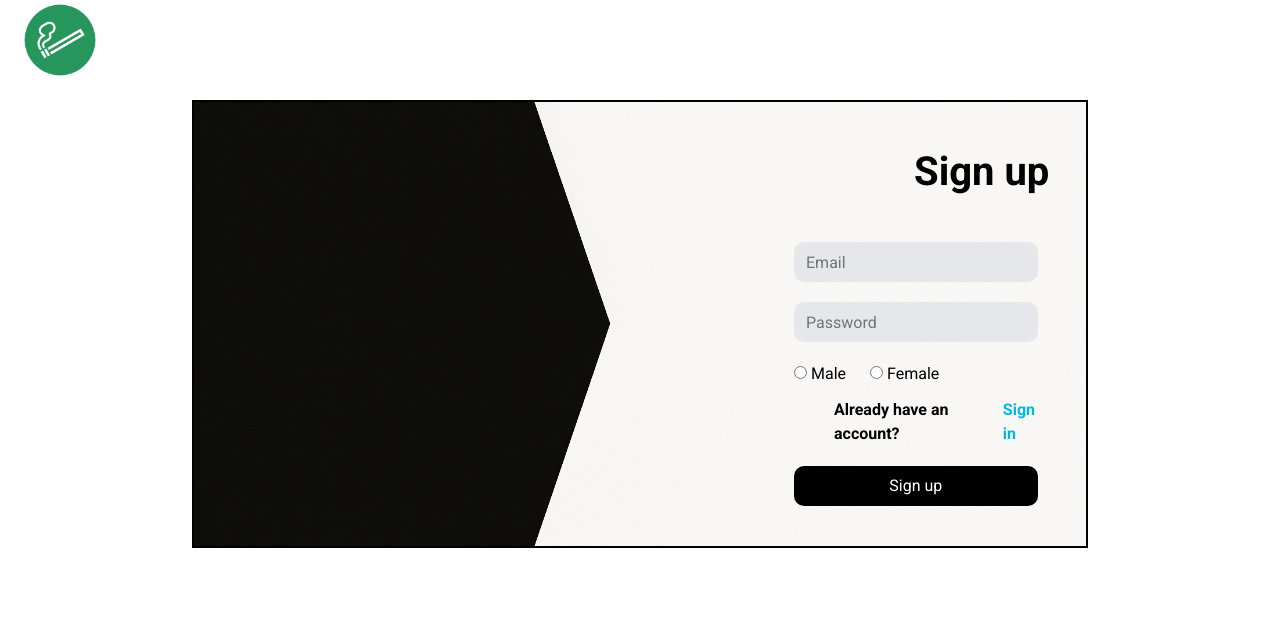
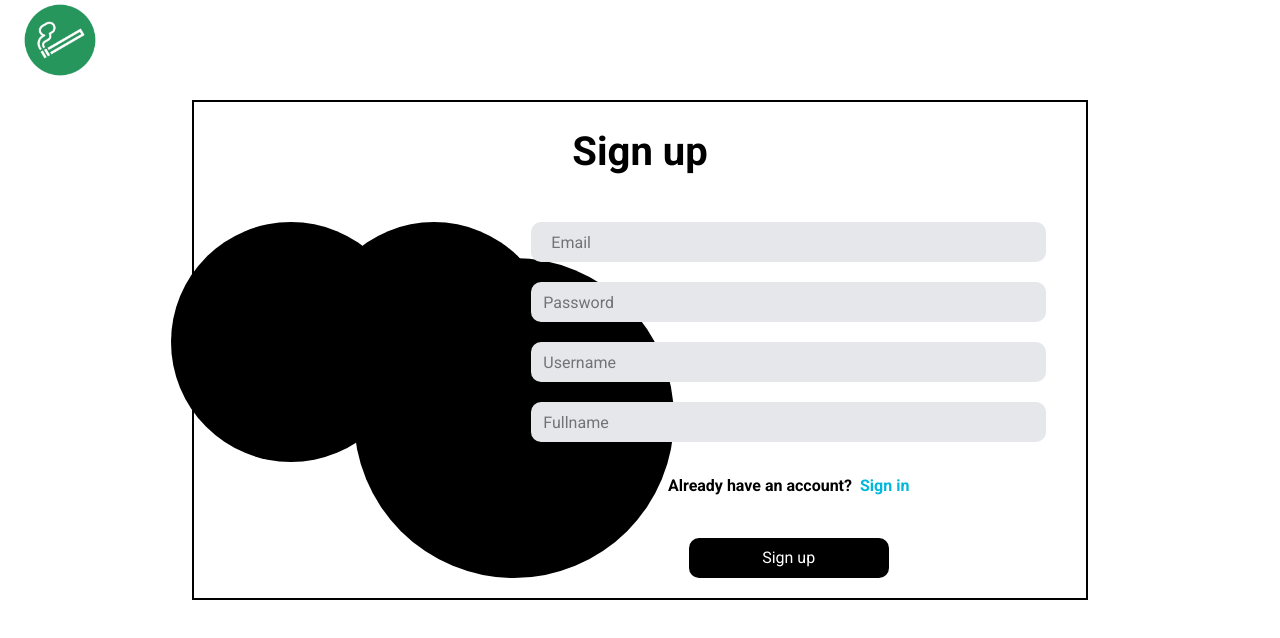
Before and after one commit to huynguyenj/smoking_web_fe, a React (Vite) app: page /register in a window 1280 px wide. Shown: the top 638 px of the page. Built offline with nearby package versions, Linux system fonts and the light colour scheme; no server answers.

Commit message:
update register page

```diff
--- /dev/null
+++ b/src/hooks/auth/useRegister.tsx
@@ -0,0 +1,25 @@
+import { useState } from 'react'
+import { useNavigate } from 'react-router-dom'
+import type { RegisterType } from '../../model/authModel/authDataType'
+import publicApiService from '../../services/ApiPublic'
+import { toast } from 'react-toastify'
+import { PublicRoute } from '../../const/pathList'
+
+
+export default function useRegister() {
+  const [isLoading, setIsLoading] = useState<boolean>(false)
+  const navigate = useNavigate()
+  const handleRegister = async (data: RegisterType) => {
+    try {
+      setIsLoading(true)
+      await publicApiService.register(data)
+      toast.success('Register successfully!')
+      navigate(PublicRoute.LOGIN_PATH)
+    } catch (error) {
+      toast.error(error as string)
+    } finally {
+      setIsLoading(false)
+    }
+  }
+  return { isLoading, handleRegister }
+}
--- a/src/pages/user/Auth/Signup.tsx
+++ b/src/pages/user/Auth/Signup.tsx
@@ -1,9 +1,54 @@
-import Background1 from '../../../assets/Background/ChatGPT Image May 20, 2025, 08_03_44 PM.png'
+// import Background1 from '../../../assets/Background/ChatGPT Image May 20, 2025, 08_03_44 PM.png'
 import Logo from '../../../assets/Logo/logo_smoking.png'
 import { Link } from 'react-router-dom'
 import { UserRoute } from '../../../const/pathList'
+import { useState, type FormEvent } from 'react'
+import type { RegisterType } from '../../../model/authModel/authDataType'
+import useRegister from '../../../hooks/auth/useRegister'
+import LoadingScreenBg from '../../../components/loading/LoadingScreenBg'
+type ErrorObj = {
+  user_name?: string,
+  password?: string,
+  full_name?: string,
+  email?: string
+}
+const PASSWORD_REGEX = /^(?=.*[a-z])(?=.*[A-Z])(?=.*\d)(?=.*[^A-Za-z\d])[A-Za-z\d\S]{8,}$/
+const EMAIL_REGEX = /^[a-zA-Z0-9._%+-]+@[a-zA-Z0-9.-]+\.[a-zA-Z]{2,}$/
+const SignupPage = () => {
+  const [error, setErrors] = useState<ErrorObj>()
+  const { handleRegister, isLoading } = useRegister()
+  const validate = (value: FormData) => {
+    const newError: ErrorObj = {}
+    if (!value.get('password') || !PASSWORD_REGEX.test(value.get('password') as string)) {
+      newError.password = 'Password is required and must have at least 8 characters, made up of non-whitespace characters only, which includes letters, digits, and symbols'
+    }
+    if (!value.get('user_name')) {
+      newError.user_name = 'Username is required'
+    }
+    if (!value.get('full_name')) {
+      newError.full_name = 'Fullname is required'
+    }
+    if (!value.get('email') || !EMAIL_REGEX.test(value.get('email') as string)) {
+      newError.email = 'Email is required and must in the right type of email'
+    }
+    setErrors(newError)
+    return Object.keys(newError).length > 0
+  }
+  const handleSubmit = (e: FormEvent<HTMLFormElement>) => {
+    e.preventDefault()
+    const form = new FormData(e.currentTarget)
+    if (validate(form)) {
+      const data: RegisterType = {
+        email: form.get('email') as string,
+        password: form.get('password') as string,
+        full_name: form.get('full_name') as string,
+        user_name: form.get('user_name') as string
+      }
+      handleRegister(data)
+    }
+  }
 
-const SignupPage = () => {
+  if (isLoading) return <LoadingScreenBg/>
   return (
     <div>
       <div>
@@ -11,25 +56,50 @@ const SignupPage = () => {
           <Link to={UserRoute.HOME_PATH}><img src={Logo} alt="logo" /></Link>
         </div>
         <div
-          className='w-[70%] bg-cover bg-center m-auto px-10 py-10 border-2 border-black'
-          style={{ backgroundImage: `url(${Background1})` }}
+          className='w-[70%] bg-cover bg-center m-auto px-10 py-5 mb-10 border-2 border-black'
         >
-          <div className='flex flex-col '>
-            <h2 className='text-[2.5rem] font-bold w-50 ml-170'>Sign up</h2>
-            <form className='flex flex-col'>
+          <div className='flex flex-col'>
+            <h2 className='text-[2.5rem] font-bold text-center mb-10'>Sign up</h2>
+            <div className='flex gap-10'>
+              <div className='w-[50%] relative '>
+                <div className='absolute right-20 w-60 h-60 rounded-full bg-black-fig'></div>
+                <div className='absolute left-20 rotate-45 w-60 h-60 rounded-full bg-black-fig'></div>
+                <div className='absolute bottom-0 left-30 w-80 h-80 rounded-full bg-black-fig'></div>
+              </div>
+              <form onSubmit={handleSubmit} className='flex flex-col w-full items-center gap-5 z-10 '>
                 <input
                   type="text"
                   placeholder='Email'
-                className='bg-gray-200 w-[30%] h-[40px] rounded-[10px] mt-10 ml-140 pl-3'
+                  name='email'
+                  className='bg-gray-200 w-full h-[40px] rounded-[10px] px-5'
                 />
+                {error?.email ? <p className='text-red-400 w-full bg-[#ffebeb] px-5 py-2'>{error.email}</p> : <></>}
                 <input
                   type="password"
                   placeholder='Password'
-                className='bg-gray-200 w-[30%] h-[40px] rounded-[10px] mt-5 ml-140 pl-3'
+                  name='password'
+                  className='bg-gray-200 w-full h-[40px] rounded-[10px] px-3'
                 />
+                {error?.password ? <p className='text-red-400 w-full bg-[#ffebeb] px-5 py-2'>{error.password}</p> : <></>}
+                <input
+                  type="text"
+                  placeholder='Username'
+                  name='user_name'
+                  className='bg-gray-200 w-full h-[40px] rounded-[10px] px-3'
+                />
+                {error?.user_name ? <p className='text-red-400 w-full bg-[#ffebeb] px-5 py-2'>{error.user_name}</p> : <></>}
+
+                <input
+                  type="Fullname"
+                  placeholder='Fullname'
+                  name='full_name'
+                  className='bg-gray-200 w-full h-[40px] rounded-[10px] px-3'
+                />
+                {error?.full_name ? <p className='text-red-400 w-full bg-[#ffebeb] px-5 py-2'>{error.full_name}</p> : <></>}
+
 
                 {/* Giới tính */}
-              <div className='flex items-center mt-5 ml-140'>
+                {/* <div className='flex items-center mt-5 mx-auto '>
                 <label className='mr-6 text-black'>
                   <input type="radio" name="gender" value="male" className="mr-1" />
                   Male
@@ -38,16 +108,17 @@ const SignupPage = () => {
                   <input type="radio" name="gender" value="female" className="mr-1" />
                   Female
                 </label>
+              </div> */}
+                <div className='flex mx-auto'>
+                  <h2 className='text-[1rem] font-bold pt-3'>Already have an account?</h2>
+                  <Link to='/login' className='text-[1rem] font-bold pt-3 pl-2 text-cyan-500'>Sign in</Link>
                 </div>
+                <button type='submit' className='bg-black mx-auto w-50 h-[40px] rounded-[10px] mt-5 text-white'>
+                  Sign up
+                </button>
               </form>
 
-            <div className='flex ml-10'>
-              <h2 className='text-[1rem] font-bold pt-3 ml-140'>Already have an account?</h2>
-              <Link to='/login' className='text-[1rem] font-bold pt-3 pl-2 text-cyan-500'>Sign in</Link>
             </div>
-            <button className='bg-black w-[30%] h-[40px] rounded-[10px] mt-5 ml-140 text-white'>
-              Sign up
-            </button>
           </div>
         </div>
       </div>
```
Lines whose indentation alone changed are shown as unchanged.
